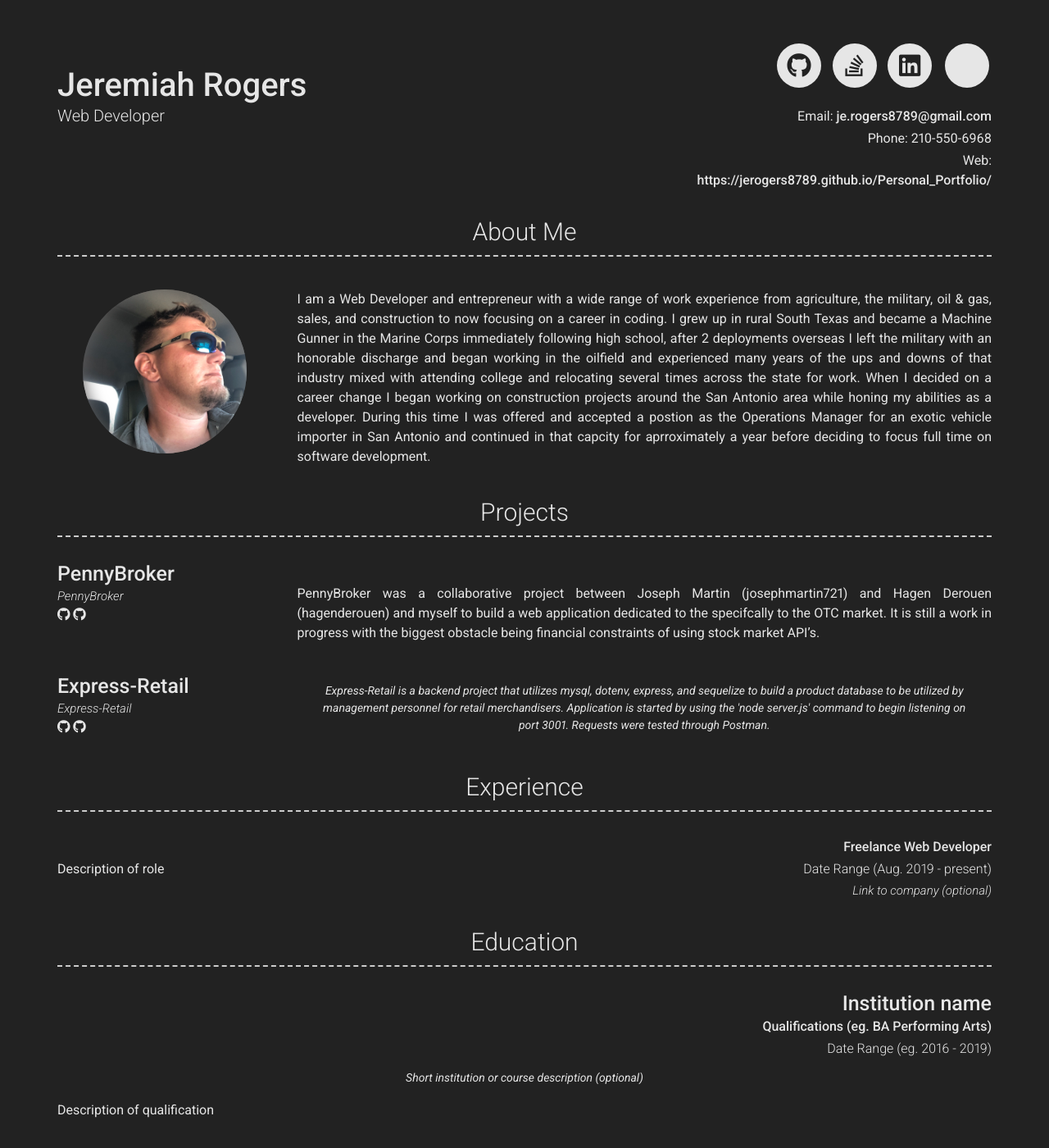
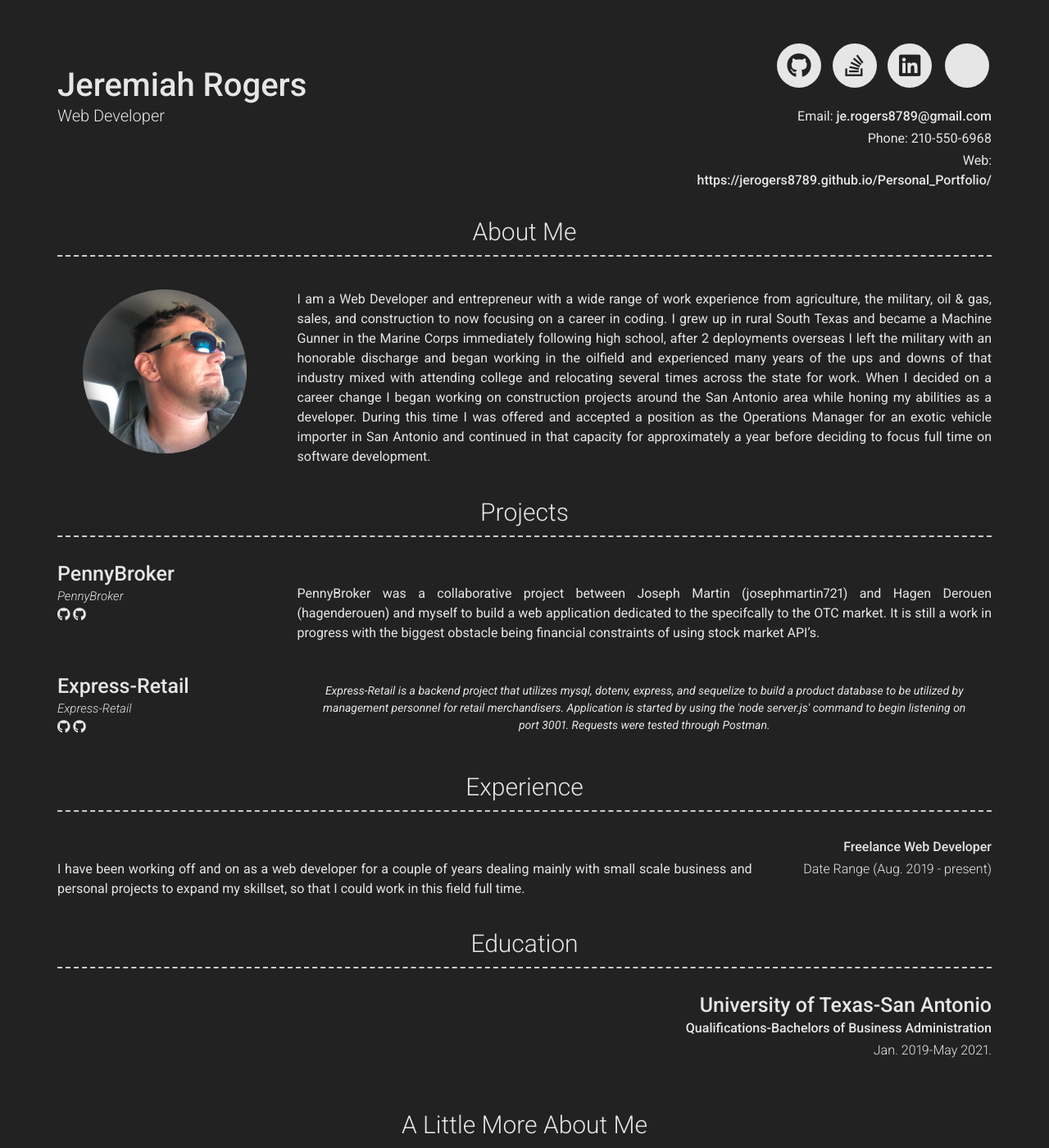
Before and after one commit to jerogers8789/Personal_Portfolio, a Jekyll site: the page built from index.md, in a window 1280 px wide and 1400 px high. Shown: the whole window at 82% size. Built offline with Jekyll 4.4.1, drawn with Linux system fonts in a browser that asks for light colours; nearby versions of some CDN libraries.

Commit message:
included descriptions and education section

```diff
--- a/_config.yml
+++ b/_config.yml
@@ -54,7 +54,7 @@ about_profile_image: profile-pic.jpeg
 about_content: | # this will include new lines to allow paragraphs
   I am a Web Developer and entrepreneur with a wide range of work experience from agriculture, the military, oil & gas, sales, and construction to now focusing on a career in coding.
   I grew up in rural South Texas and became a Machine Gunner in the Marine Corps immediately following high school, after 2 deployments overseas I left the military with an honorable discharge and began working in the oilfield and experienced many years of the ups and downs of that industry mixed with attending college and relocating several times across the state for work.
-  When I decided on a career change I began working on construction projects around the San Antonio area while honing my abilities as a developer. During this time I was offered and accepted a postion as the Operations Manager for an exotic vehicle importer in San Antonio and continued in that capcity for aprroximately a year before deciding to focus full time on software development.
+  When I decided on a career change I began working on construction projects around the San Antonio area while honing my abilities as a developer. During this time I was offered and accepted a position as the Operations Manager for an exotic vehicle importer in San Antonio and continued in that capacity for approximately a year before deciding to focus full time on software development.
 
 
 content:
@@ -100,22 +100,23 @@ content:
         title:
         sub_title: Freelance Web Developer
         caption: Date Range (Aug. 2019 - present)
-        link: Link to company (optional)
+        link:
         quote: >
 
         description: | # this will include new lines to allow paragraphs
-          Description of role
+          I have been working off and on as a web developer for a couple of years dealing mainly with small scale business and personal projects to expand my skillset,
+          so that I could work in this field full time.
   - title: Education
     layout: list
     content:
       - layout: top-right
-        title: Institution name
-        sub_title: Qualifications (eg. BA Performing Arts)
-        caption: Date Range (eg. 2016 - 2019)
+        title: University of Texas-San Antonio
+        sub_title: Qualifications-Bachelors of Business Administration
+        caption: Jan. 2019-May 2021.
         quote: >
-          Short institution or course description (optional)
+
         description: | # this will include new lines to allow paragraphs
-          Description of qualification
+
   - title: A Little More About Me
     layout: text
     content: | # this will include new lines to allow paragraphs
```
Also changed, not shown: 1 other file.
